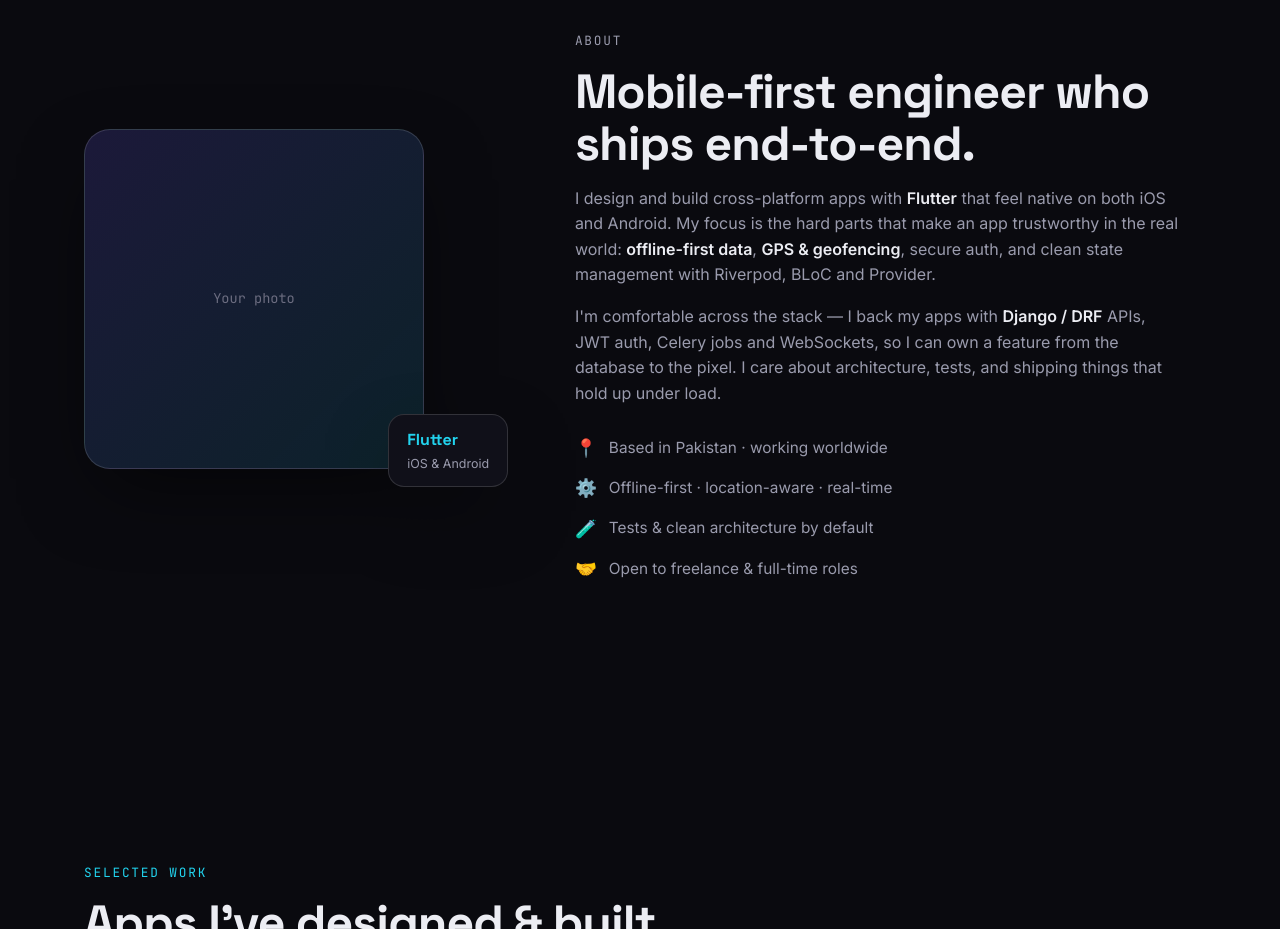
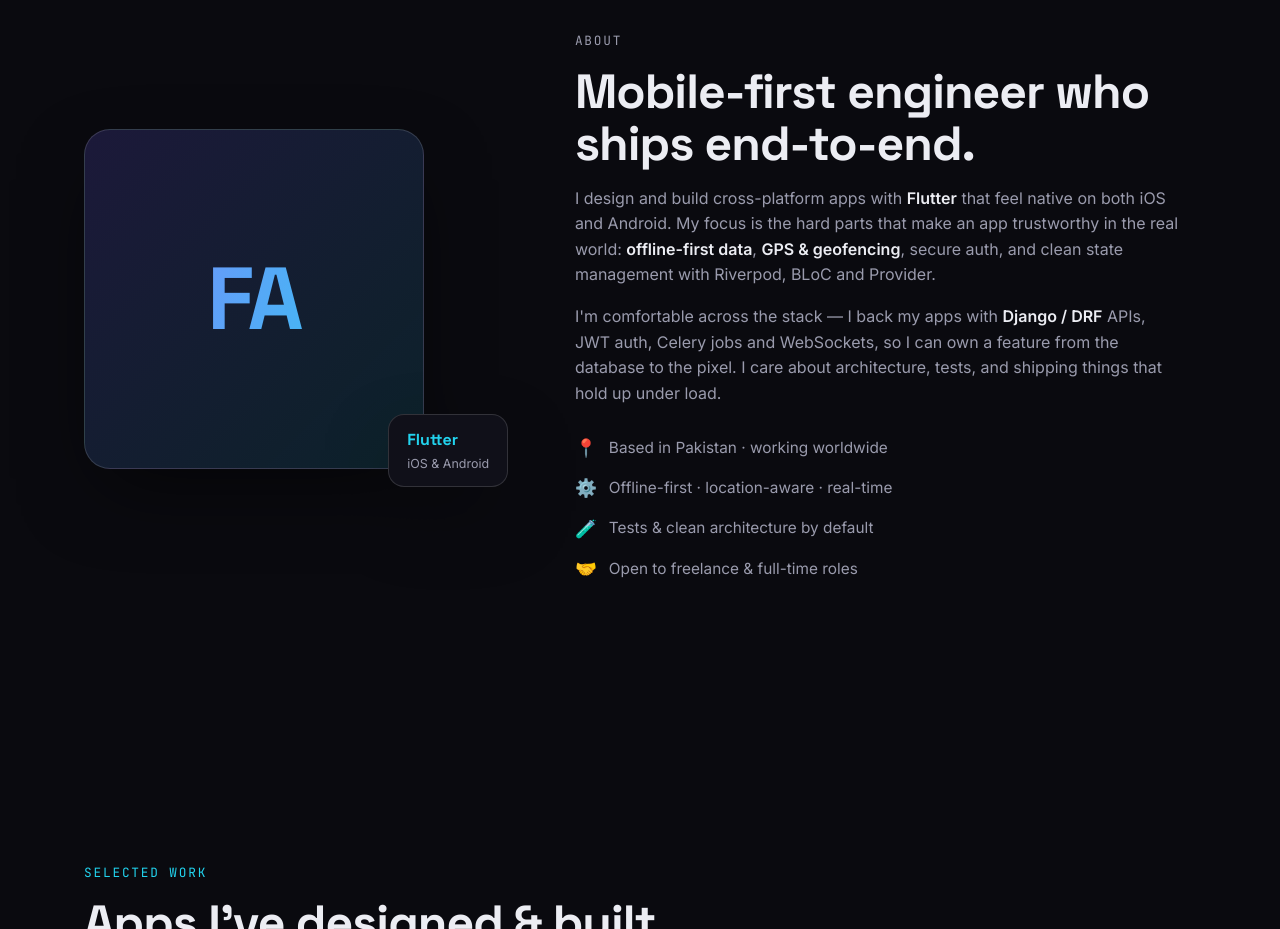
Before and after one commit to mfarzamalam/mfarzamalam.github.io, a plain HTML site: page index.html in a window 1280 px wide. Shown: the part 1000-1929 px from the top of the page. Drawn offline with Linux system fonts and the light colour scheme.

Commit message:
Replace empty About photo with gradient FA monogram

```diff
--- a/css/styles.css
+++ b/css/styles.css
@@ -405,9 +405,11 @@ section[id], header[id] { scroll-margin-top: 84px; }
   display: grid; place-items: center;
   box-shadow: var(--shadow-lg);
 }
-.avatar::after {
-  content: attr(data-label);
-  font-family: var(--font-mono); font-size: .85rem; color: var(--text-faint);
+.avatar__mono {
+  position: absolute; inset: 0; z-index: 0;
+  display: grid; place-items: center;
+  font-family: var(--font-display); font-weight: 700; font-size: 5.5rem; letter-spacing: -.03em;
+  background: var(--grad); -webkit-background-clip: text; background-clip: text; color: transparent;
 }
 .avatar img { position: absolute; inset: 0; width: 100%; height: 100%; object-fit: cover; z-index: 1; }
 .about__badge {
--- a/index.html
+++ b/index.html
@@ -148,7 +148,8 @@
     <section class="section" id="about">
       <div class="container about">
         <div class="about__media reveal">
-          <div class="avatar" data-label="Your photo">
+          <div class="avatar">
+            <span class="avatar__mono" aria-hidden="true">FA</span>
             <img src="assets/images/profile.jpg" alt="Farzam Alam" loading="lazy" onerror="this.style.display='none'" />
           </div>
           <div class="about__badge">
```
